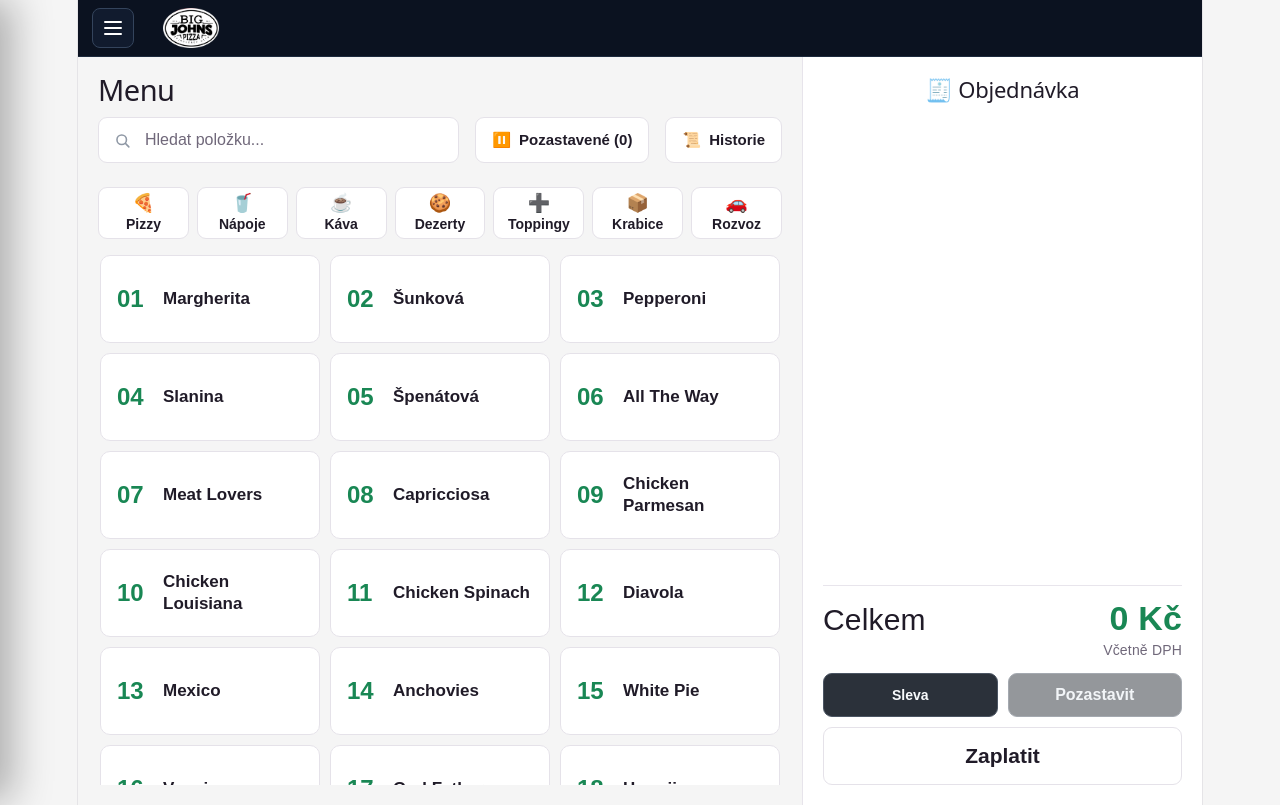
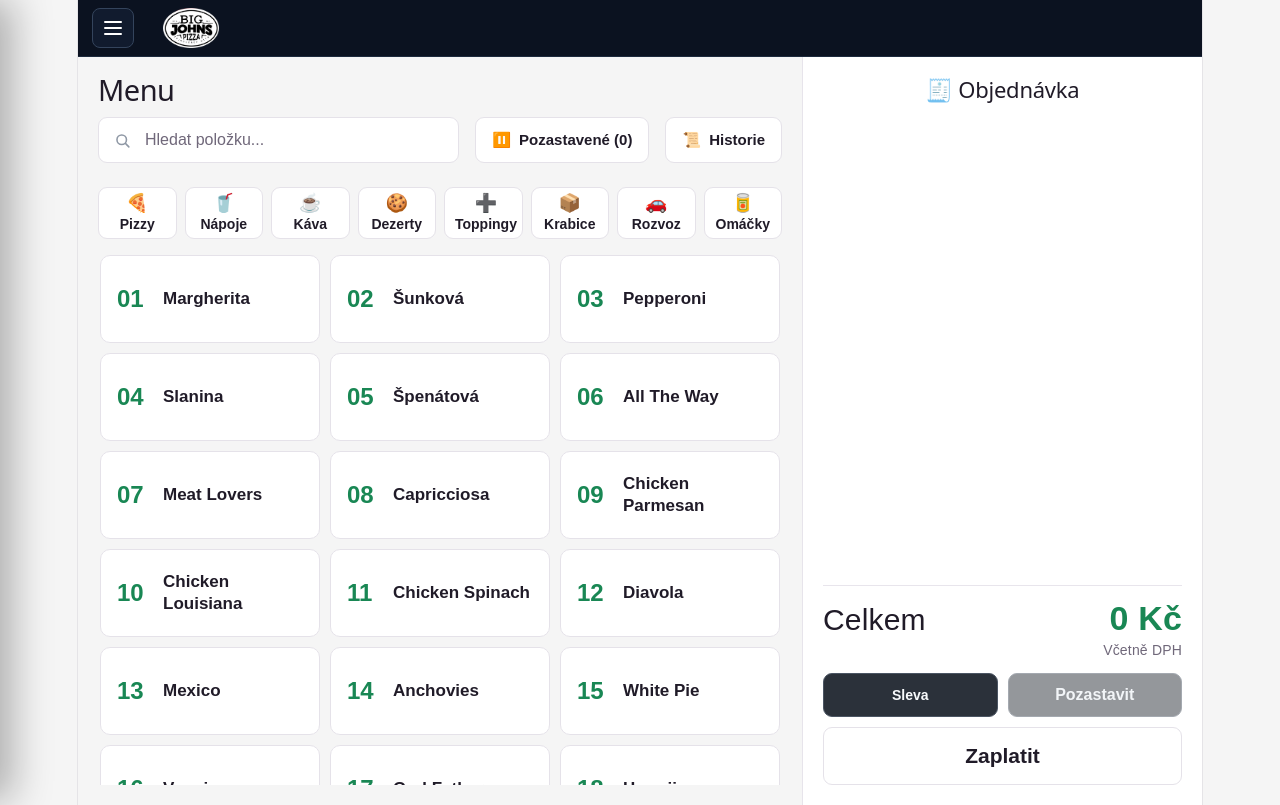
Before and after one commit to krysotjanku-art/bigjohns-pos, a React (Vite) app: page / in a window 1280 px wide. Built offline with nearby package versions, Linux system fonts and the light colour scheme.

Commit message:
Add sauces menu category

```diff
--- a/src/components/CategoryBar.tsx
+++ b/src/components/CategoryBar.tsx
@@ -1,4 +1,4 @@
 import type { Category } from "../types/menu"; import "./PosUi.css";
 interface Props { activeCategory: Category; onCategoryChange: (category: Category) => void; }
-const options: ReadonlyArray<{ category: Category; label: string }> = [{ category:"Pizza",label:"🍕 Pizzy"},{category:"Nápoje",label:"🥤 Nápoje"},{category:"Káva",label:"☕ Káva"},{category:"Dezerty",label:"🍪 Dezerty"},{category:"Toppingy",label:"➕ Toppingy"},{category:"Krabice",label:"📦 Krabice"},{category:"Rozvoz",label:"🚗 Rozvoz"}];
+const options: ReadonlyArray<{ category: Category; label: string }> = [{ category:"Pizza",label:"🍕 Pizzy"},{category:"Nápoje",label:"🥤 Nápoje"},{category:"Káva",label:"☕ Káva"},{category:"Dezerty",label:"🍪 Dezerty"},{category:"Toppingy",label:"➕ Toppingy"},{category:"Krabice",label:"📦 Krabice"},{category:"Rozvoz",label:"🚗 Rozvoz"},{category:"Omáčky",label:"🥫 Omáčky"}];
 export function CategoryBar({activeCategory,onCategoryChange}:Props){return <div className="category-bar">{options.map(({category,label})=>{const[icon,...words]=label.split(" ");return <button className={activeCategory===category?"active":""} key={category} onClick={()=>onCategoryChange(category)}><span className="category-bar__icon">{icon}</span><span className="category-bar__label">{words.join(" ")}</span></button>})}</div>}
--- a/src/components/MenuManagementScreen.tsx
+++ b/src/components/MenuManagementScreen.tsx
@@ -23,9 +23,10 @@ const categories: ["pizza" | MenuCategory, string, string][] = [
   ["Toppingy", "🧀 Toppingy", "Obnovit výchozí toppingy"],
   ["Krabice", "📦 Krabice", "Obnovit výchozí krabice"],
   ["Rozvoz", "🚗 Rozvoz", "Obnovit výchozí rozvoz"],
+  ["Omáčky", "🥫 Omáčky", "Obnovit výchozí omáčky"],
 ];
 
-const base: Record<MenuCategory, number> = { Nápoje: 100, Káva: 200, Dezerty: 300, Toppingy: 400, Krabice: 500, Rozvoz: 600 };
+const base: Record<MenuCategory, number> = { Nápoje: 100, Káva: 200, Dezerty: 300, Toppingy: 400, Krabice: 500, Rozvoz: 600, Omáčky: 700 };
 
 export function MenuManagementScreen({ pizzas, otherItems, onSavePizzas, onSaveOther, onResetPizzas, onResetCategory, onBackToPos }: Props) {
   const [pizzaDraft, setPizzaDraft] = useState(pizzas);
--- a/src/dailySummary.ts
+++ b/src/dailySummary.ts
@@ -14,6 +14,7 @@ export interface DailySummary {
   toppings: number;
   boxes: number;
   deliveries: number;
+  sauces: number;
   bestSellingPizza: { number: string; name: string; quantity: number } | null;
 }
 
@@ -38,5 +39,5 @@ export const calculateDailySummary = (orders: readonly CompletedOrder[], day = n
   const cancelledValue = cancelledOrders.reduce((sum, order) => sum + order.total, 0);
   const vat = (rate: 12 | 21) => activeOrders.reduce((sum, order) => sum + (order.vatBreakdown.find((entry) => entry.rate === rate)?.vat ?? 0), 0);
 
-  return { orderCount: todayOrders.length, grossRevenue, cancelledOrderCount: cancelledOrders.length, cancelledValue, netRevenue: grossRevenue - cancelledValue, vat12: vat(12), vat21: vat(21), pizzas: countCategory("Pizza"), drinks: countCategory("Nápoje"), coffees: countCategory("Káva"), toppings: countCategory("Toppingy"), boxes: countCategory("Krabice"), deliveries: countCategory("Rozvoz"), bestSellingPizza };
+  return { orderCount: todayOrders.length, grossRevenue, cancelledOrderCount: cancelledOrders.length, cancelledValue, netRevenue: grossRevenue - cancelledValue, vat12: vat(12), vat21: vat(21), pizzas: countCategory("Pizza"), drinks: countCategory("Nápoje"), coffees: countCategory("Káva"), toppings: countCategory("Toppingy"), boxes: countCategory("Krabice"), deliveries: countCategory("Rozvoz"), sauces: countCategory("Omáčky"), bestSellingPizza };
 };
--- a/src/data/menu.ts
+++ b/src/data/menu.ts
@@ -18,6 +18,7 @@
 const toppingDefinitions = [[401, "S topping", 25], [402, "S topping", 30], [403, "M topping", 35], [404, "M topping", 40], [405, "XL topping", 55], [406, "XL topping", 65]] as const;
 const boxDefinitions = [[501, "Krabice S", 10], [502, "Krabice M", 15], [503, "Krabice XL", 20]] as const;
 const deliveryDefinitions = [[601, "Rozvoz", 50], [602, "Rozvoz", 100], [603, "Rozvoz", 150], [604, "Rozvoz", 200]] as const;
+const sauceDefinitions = [[701, "🌶️ Chilli Mayo", 39], [702, "🧄 Garlic Mayo", 39], [703, "🍅 Ketchup", 39]] as const;
 
 export const menu: readonly MenuItem[] = [
   ...pizzaDefinitions.map(([nazev, pizzaPricing], index): MenuItem => ({ id: index + 1, cislo: String(index + 1).padStart(2, "0"), nazev, cena: pizzaPrices[pizzaPricing].S, kategorie: "Pizza", pizzaPricing })),
@@ -27,4 +28,5 @@ export const menu: readonly MenuItem[] = [
   ...toppingDefinitions.map(([id, nazev, cena]): MenuItem => ({ id, nazev, cena, kategorie: "Toppingy" })),
   ...boxDefinitions.map(([id, nazev, cena]): MenuItem => ({ id, nazev, cena, kategorie: "Krabice" })),
   ...deliveryDefinitions.map(([id, nazev, cena]): MenuItem => ({ id, nazev, cena, kategorie: "Rozvoz" })),
+  ...sauceDefinitions.map(([id, nazev, cena]): MenuItem => ({ id, nazev, cena, kategorie: "Omáčky" })),
 ];
--- a/src/salesOverview.ts
+++ b/src/salesOverview.ts
@@ -3,7 +3,7 @@ import type { CompletedOrder } from "./orderHistory";
 export interface SalesOverview {
   orderCount: number; grossRevenue: number; cancelledOrderCount: number; cancelledValue: number; netRevenue: number;
   base12: number; vat12: number; base21: number; vat21: number;
-  pizzas: number; drinks: number; coffees: number; toppings: number; boxes: number; deliveries: number;
+  pizzas: number; drinks: number; coffees: number; toppings: number; boxes: number; deliveries: number; sauces: number;
   topPizzas: { number: string; name: string; quantity: number }[];
 }
 
@@ -22,5 +22,5 @@ export const calculateSalesOverview = (orders: readonly CompletedOrder[], from:
   const pizzas = new Map<string, { number: string; name: string; quantity: number }>();
   items.filter((item) => item.kategorie === "Pizza").forEach((item) => { const key = String(item.id); const entry = pizzas.get(key) ?? { number: item.cislo ?? String(item.id).padStart(2, "0"), name: pizzaName(item.nazev), quantity: 0 }; entry.quantity += item.pocet; pizzas.set(key, entry); });
   const vat12 = vat(12); const vat21 = vat(21);
-  return { orderCount: period.length, grossRevenue, cancelledOrderCount: cancelled.length, cancelledValue, netRevenue: grossRevenue - cancelledValue, base12: vat12 * 100 / 12, vat12, base21: vat21 * 100 / 21, vat21, pizzas: count("Pizza"), drinks: count("Nápoje"), coffees: count("Káva"), toppings: count("Toppingy"), boxes: count("Krabice"), deliveries: count("Rozvoz"), topPizzas: [...pizzas.values()].sort((a, b) => b.quantity - a.quantity || a.number.localeCompare(b.number)).slice(0, 10) };
+  return { orderCount: period.length, grossRevenue, cancelledOrderCount: cancelled.length, cancelledValue, netRevenue: grossRevenue - cancelledValue, base12: vat12 * 100 / 12, vat12, base21: vat21 * 100 / 21, vat21, pizzas: count("Pizza"), drinks: count("Nápoje"), coffees: count("Káva"), toppings: count("Toppingy"), boxes: count("Krabice"), deliveries: count("Rozvoz"), sauces: count("Omáčky"), topPizzas: [...pizzas.values()].sort((a, b) => b.quantity - a.quantity || a.number.localeCompare(b.number)).slice(0, 10) };
 };
--- a/src/types/menu.ts
+++ b/src/types/menu.ts
@@ -1,4 +1,4 @@
-export type Category = "Pizza" | "Nápoje" | "Dezerty" | "Toppingy" | "Káva" | "Krabice" | "Rozvoz";
+export type Category = "Pizza" | "Nápoje" | "Dezerty" | "Toppingy" | "Káva" | "Krabice" | "Rozvoz" | "Omáčky";
 
 export interface MenuItem {
   id: number;
```
Also changed, not shown: src/components/DailySummaryReceipt.tsx (+1 -1 lines), src/components/DailySummaryScreen.tsx (+1 -1 lines), src/components/SalesOverviewScreen.tsx (+1 -1 lines), src/components/PosUi.css, 1 other file (tests, documents, lock files or other folders).
